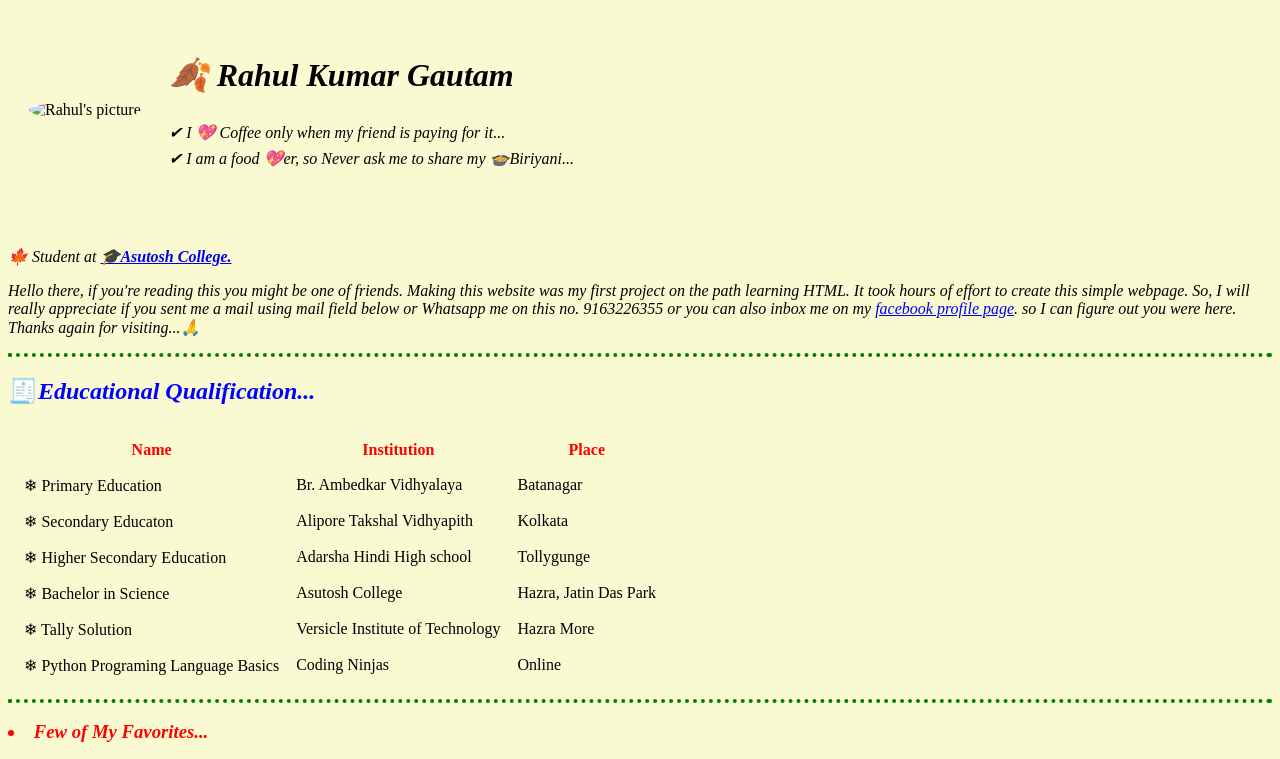
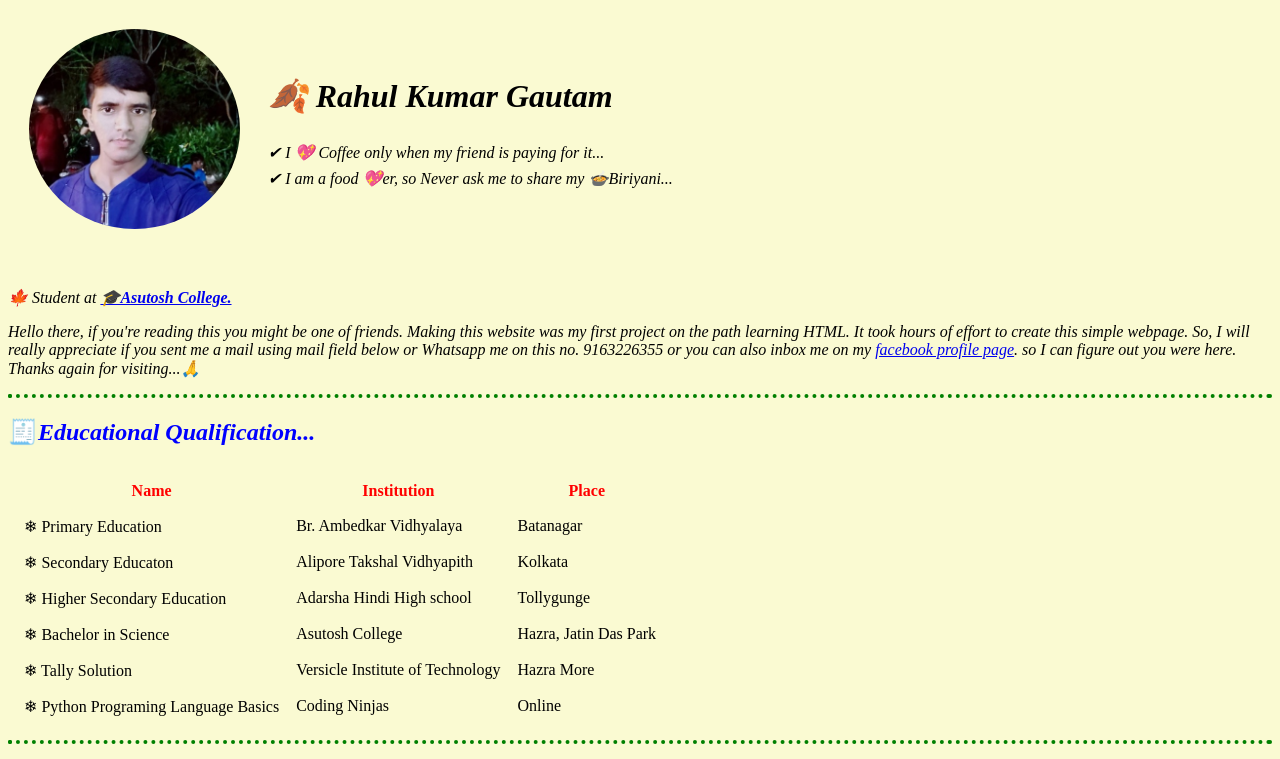
Before and after one commit to RahulKumarGautam1636/project, a plain HTML site: page index.html in a window 1280 px wide. Shown: the top 759 px of the page. Drawn offline with Linux system fonts and the light colour scheme.

Commit message:
Update index.html

```diff
--- a/index.html
+++ b/index.html
@@ -9,7 +9,7 @@
   <body>
     <table cellspacing="20">
       <tr>
-        <td><img src="HTML personal site\rk1.jpg" alt="Rahul's picture"></td>
+        <td><img src="rk1.jpg" alt="Rahul's picture"></td>
         <td>
         <table cellspacing="5">
           <tr>
```
